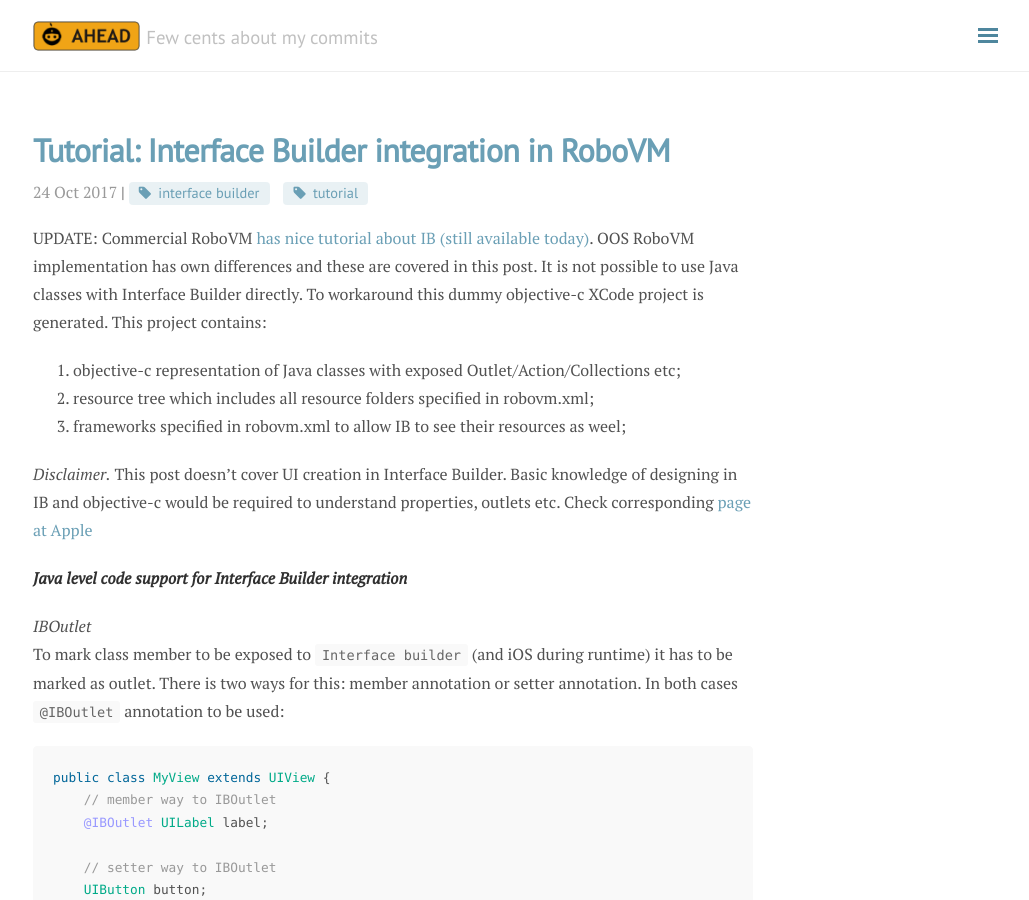
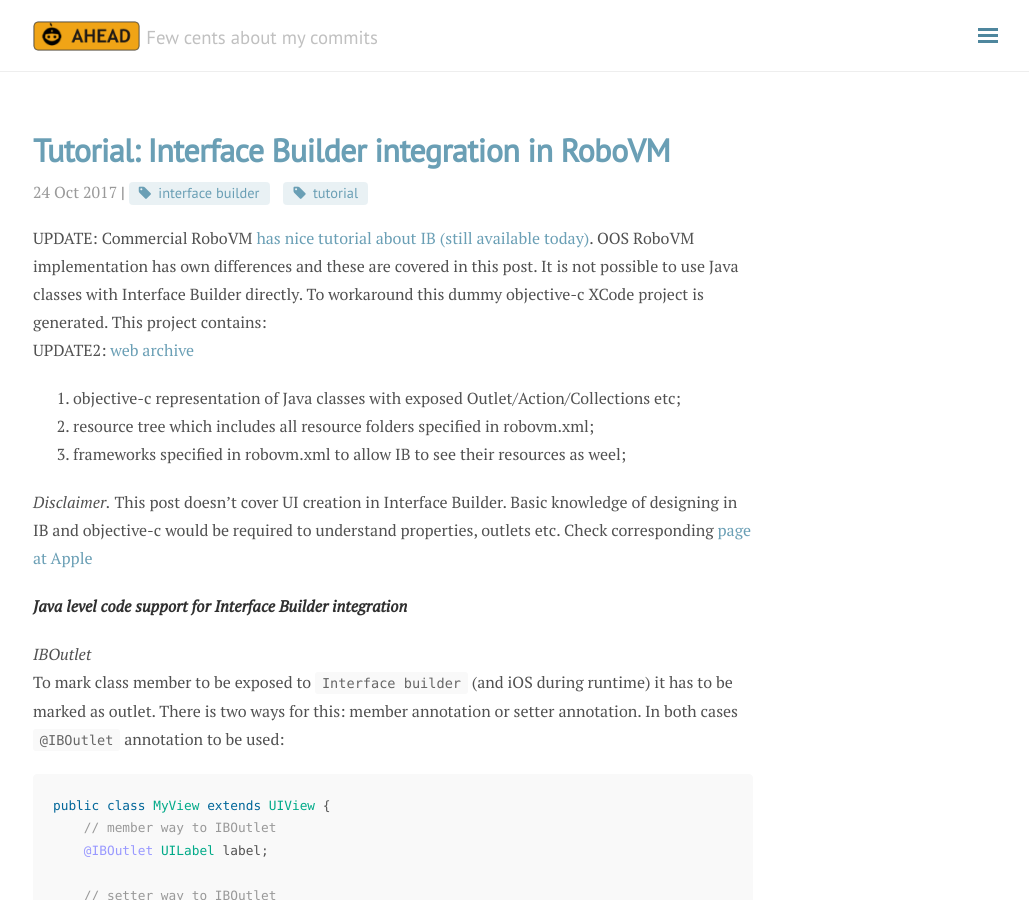
Before and after one commit to dkimitsa/dkimitsa.github.io, a Jekyll site: the page built from _posts/2017-10-24-xcode-ib.md, in a window 1280 px wide and 900 px high. Shown: the whole window, without its empty margins (247-1276 px from the left). Built offline with Jekyll 4.4.1, drawn with Linux system fonts in a browser that asks for light colours; nearby versions of some CDN libraries; comment, search, counter and statistics services are not loaded.

Commit message:
added link to web archive as it looks like robovm.com gone

```diff
--- a/_posts/2017-10-24-xcode-ib.md
+++ b/_posts/2017-10-24-xcode-ib.md
@@ -5,6 +5,7 @@
 ---
 UPDATE: Commercial RoboVM [has nice tutorial about IB (still available today)](http://docs.robovm.com/tutorials/ib-basics/ib-basics.html). OOS RoboVM implementation has own differences and these are covered in this post.
 It is not possible to use Java classes with Interface Builder directly. To workaround this dummy objective-c XCode project is generated. This project contains:
+UPDATE2: [web archive](https://web.archive.org/web/20160809131008/https://robovm.com/robovm-interface-builder-integration/)
 <!-- more -->
 1. objective-c representation of Java classes with exposed Outlet/Action/Collections etc;
 2. resource tree which includes all resource folders specified in robovm.xml;
```
